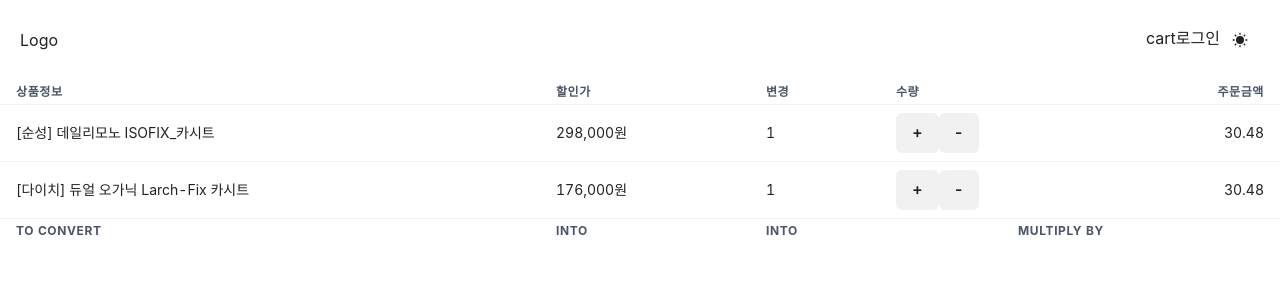
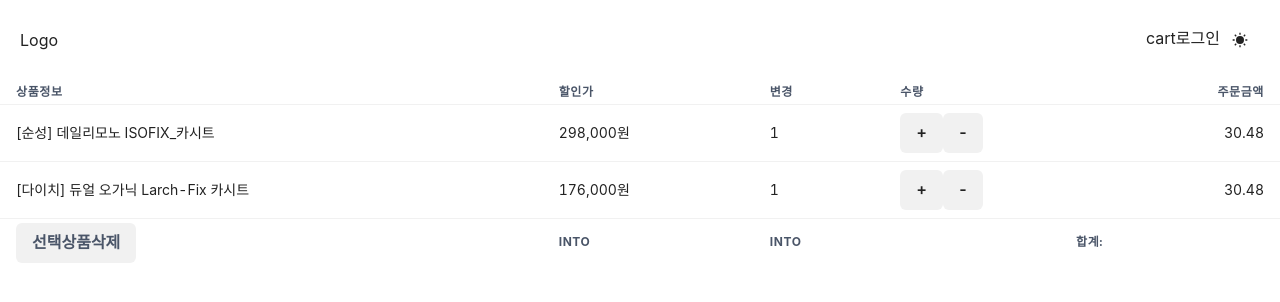
Before and after one commit to been95/simple-shopping-mall, a React (Create React App) app: page /cart in a window 1280 px wide. Shown: the top 302 px of the page. Built offline with nearby package versions, Linux system fonts and the light colour scheme.

Commit message:
feat:cart

```diff
--- a/src/pages/Cart.js
+++ b/src/pages/Cart.js
@@ -52,10 +52,10 @@ const Cart = () => {
           </Tbody>
           <Tfoot>
             <Tr>
-              <Th>To convert</Th>
+              <Th><Button>선택상품삭제</Button></Th>
               <Th>into</Th>
               <Th>into</Th>
-              <Th isNumeric>multiply by</Th>
+              <Th isNumeric>합계:</Th>
             </Tr>
           </Tfoot>
         </Table>
```
